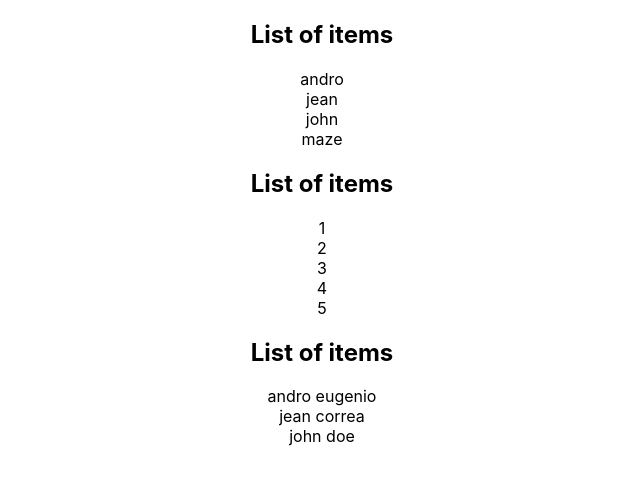
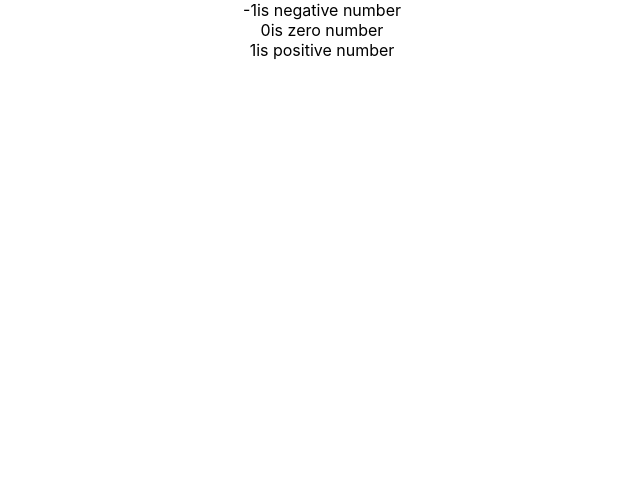
Before and after one commit to AndroPyro28/react-typescript, a React (Create React App) app: page / in a window 1280 px wide. Shown: the top 484 px of the page, without its empty margins (318-958 px from the left). Built offline with nearby package versions, Linux system fonts and the light colour scheme.

Commit message:
restricting props with 'never'

```diff
--- a/src/App.tsx
+++ b/src/App.tsx
@@ -6,52 +6,24 @@ import Greet from "./components/Greet";
 import Heading from "./components/Heading";
 import Input from "./components/Input";
 import Oscar from "./components/Oscar";
-import Counter from "./state/Counter"
-import CounterClass from "./class/Counter"
+import Counter from "./state/Counter";
+import CounterClass from "./class/Counter";
 import Status from "./components/Status";
 import LoggedIn from "./state/LoggedIn";
 import User from "./state/User";
-import {ThemeContextProvider} from './context/ThemeContext';
-import Box from './context/Box';
+import { ThemeContextProvider } from "./context/ThemeContext";
+import Box from "./context/Box";
 import Private from "./auth/Private";
 import { Profile } from "./auth/Profile";
 import { Routes, Route, useLocation } from "react-router-dom";
 import List from "./generics/List";
+import RandomNumber from "./restriction/RandomNumber";
 function App() {
-
   return (
     <div className="App">
-      <List
-        items={['andro', 'jean', 'john', 'maze']}
-        onClick={(item) => console.log(item)}
-      />
-
-      <List
-        items={[1,2,3,4,5]}
-        onClick={(item) => console.log(item)}
-      />
-
-        <List
-        items={[
-          {
-            id: 1,
-            firstname: 'andro',
-            lastname: 'eugenio'
-          },
-          {
-            id: 2,
-              firstname: 'jean',
-              lastname: 'correa'
-          },
-          {
-            id: 3,
-            firstname: 'john',
-            lastname: 'doe'
-          }
-      ]}
-        onClick={(item) => console.log(item)}
-      />
-
+      <RandomNumber value={-1} isNegative />
+      <RandomNumber value={0} isZero />
+      <RandomNumber value={1} isPositive />
     </div>
   );
 }
--- /dev/null
+++ b/src/restriction/RandomNumber.tsx
@@ -0,0 +1,46 @@
+import React from "react";
+
+interface RandomNumberType {
+  value: number;
+}
+
+type RandomNumberPositivetype = RandomNumberType & {
+  isPositive?: boolean;
+  isNegative?: never;
+  isZero?: never;
+};
+
+type RandomNumberNegativetype = RandomNumberType & {
+  isPositive?: never;
+  isNegative?: boolean;
+  isZero?: never;
+};
+
+type RandomNumberZerotype = RandomNumberType & {
+  isPositive?: never;
+  isNegative?: never;
+  isZero?: boolean;
+};
+
+type randomNumberProps =
+  | RandomNumberPositivetype
+  | RandomNumberNegativetype
+  | RandomNumberZerotype;
+
+function RandomNumber({
+  value,
+  isPositive = false,
+  isNegative = false,
+  isZero = false,
+}: randomNumberProps) {
+  return (
+    <div>
+      {value}
+      {isPositive && "is positive number"}
+      {isNegative && "is negative number"}
+      {isZero && "is zero number"}
+    </div>
+  );
+}
+
+export default RandomNumber;
```
